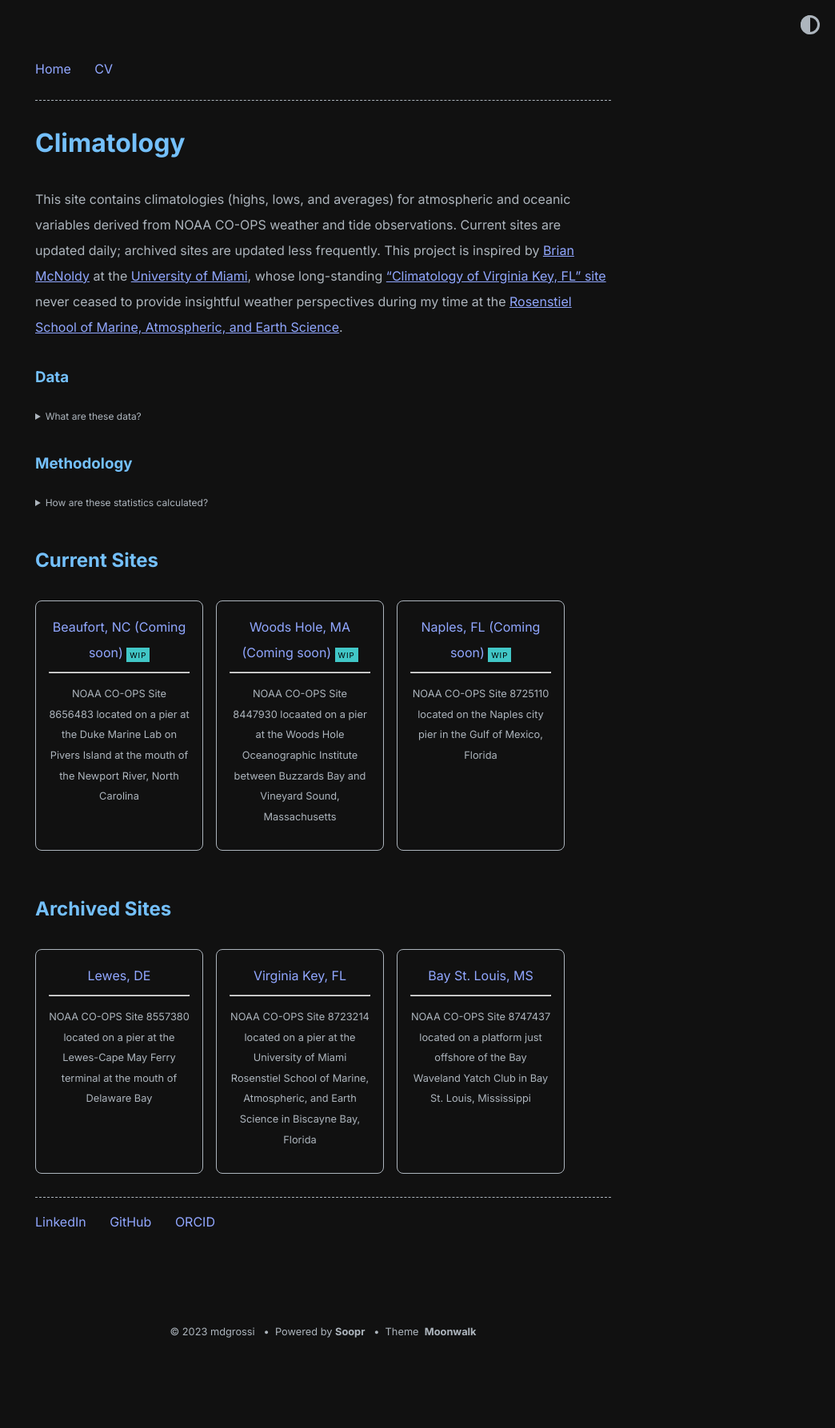
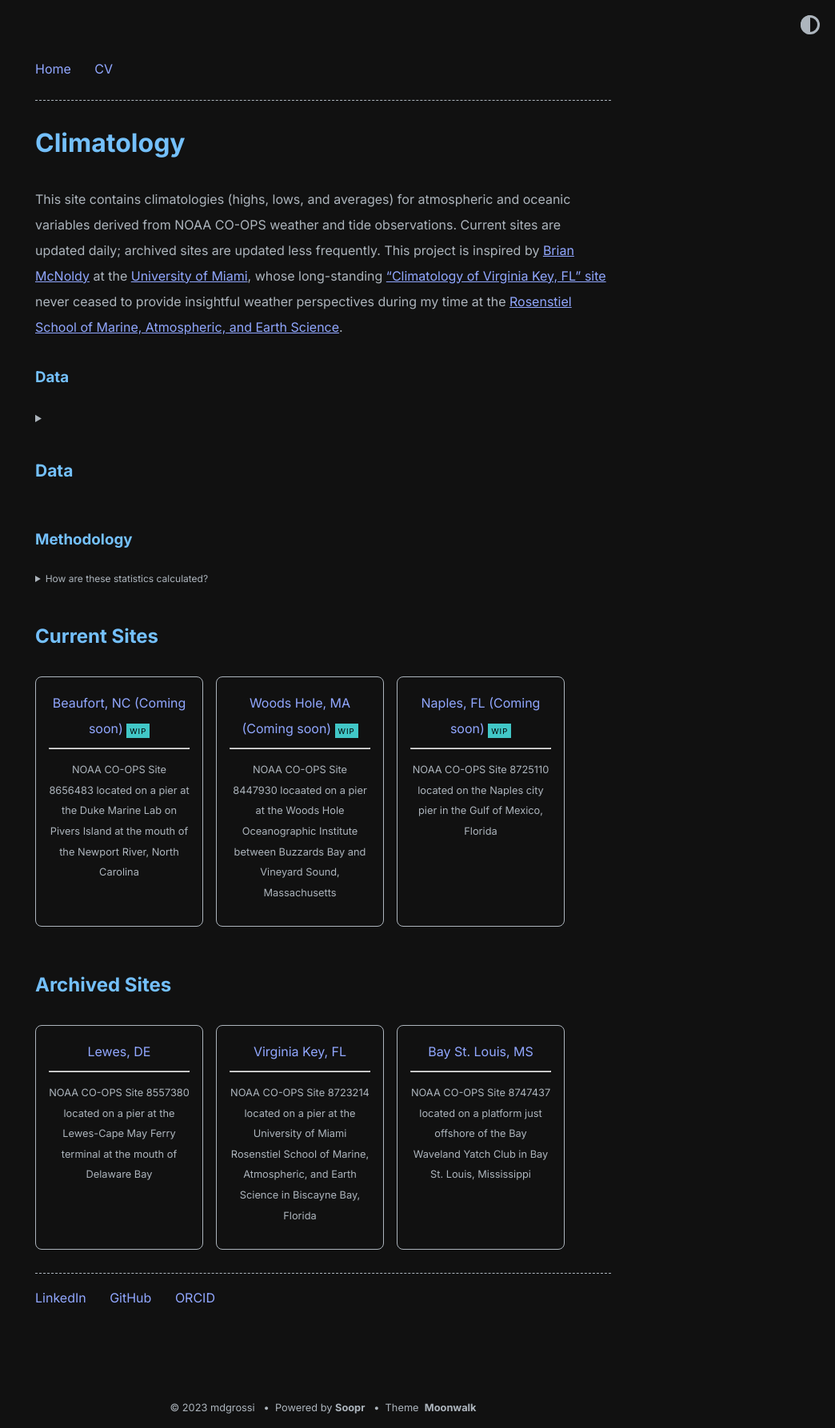
Before and after one commit to mdgrossi/climatologyweb, a Jekyll site: the page built from index.md, in a window 1280 px wide. Shown: the whole page at 80% size, without its empty margins (236-1280 px from the left). Built offline with Jekyll 4.4.1, drawn with Linux system fonts in a browser that asks for light colours; before the commit the page ends 1691 px from its top, so only the background shows below that.

Commit message:
Changed font size

```diff
--- a/index.md
+++ b/index.md
@@ -6,9 +6,9 @@
 This site contains climatologies (highs, lows, and averages) for atmospheric and oceanic variables derived from NOAA CO-OPS weather and tide observations. Current sites are updated daily; archived sites are updated less frequently. This project is inspired by [Brian McNoldy](https://bmcnoldy.earth.miami.edu/) at the [University of Miami](https://welcome.miami.edu), whose long-standing ["Climatology of Virginia Key, FL" site](https://bmcnoldy.earth.miami.edu/vk/) never ceased to provide insightful weather perspectives during my time at the [Rosenstiel School of Marine, Atmospheric, and Earth Science](https://www.earth.miami.edu/).
 
 ### Data
-<details style="font-size:12px;">
+<details style="font-size:14px;">
   <summary>
-    What are these data?
+    <h2> Data </h2>
   </summary>
   <p>The <a href="https://www.noaa.gov">National Oceanographic and Atmospheric Administration (NOAA)</a> <a href="https://oceanservice.noaa.gov/">National Ocean Service (NOS)</a> Center for Operational Oceanographic Products and Services (CO-OPS) operates hundreds of water level observation stations along the United States coasts and Great Lakes. This <a href="https://tidesandcurrents.noaa.gov/nwlon.html">National Water Level Observation Network (NWLON)</a>, part of the <a href="https://ioos.noaa.gov">Integrated Ocean Observing System (IOOS)</a>, provides the data from which official tidal predictions are generated. Most of these observation stations also observe water temperature as well as air temperature, barometric pressure, and wind. All of these data are publically available via the NOAA CO-OPS <a href="https://tidesandcurrents.noaa.gov/">Tides and Currents</a> data portal.</p>
 
```
